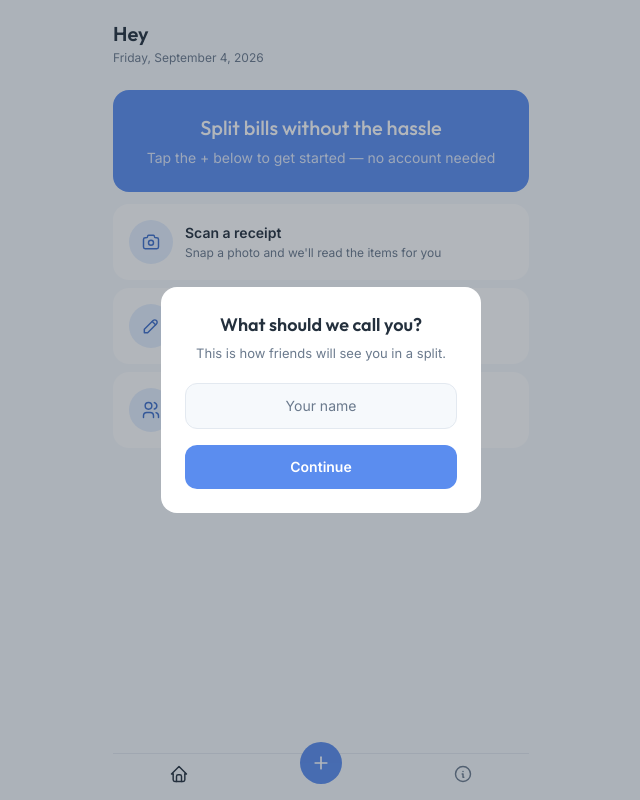
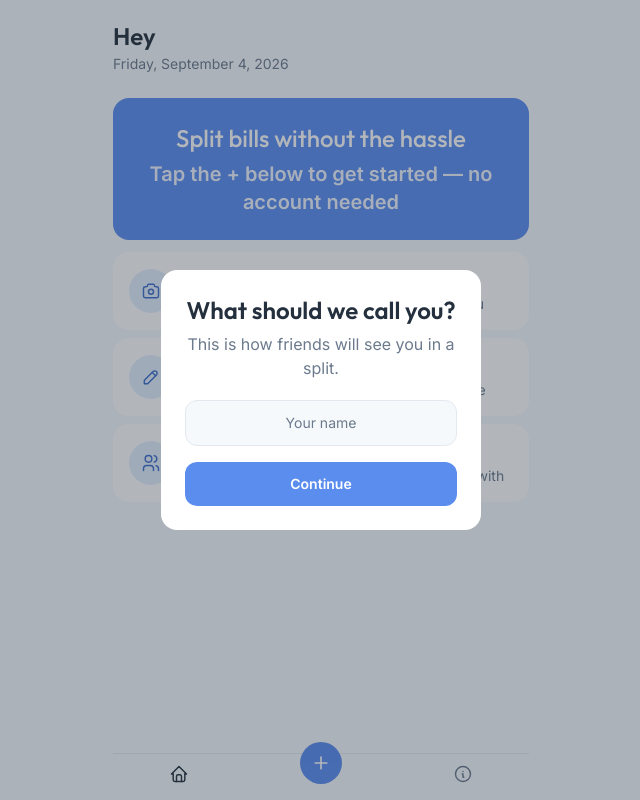
Before and after one commit to Jell13/splitter-web, a Next.js app: page / in a window 1280 px wide. Shown: the whole page, without its empty margins (319-959 px from the left). Built offline with nearby package versions, Linux system fonts and the light colour scheme; no server answers.

Commit message:
made all text bigger

```diff
--- a/app/add-expenses/manual/bill-details/page.tsx
+++ b/app/add-expenses/manual/bill-details/page.tsx
@@ -84,7 +84,7 @@ export default function BillDetailsPage() {
   return (
     <div className="flex min-h-screen flex-col bg-background">
       <div className="px-5 pt-2">
-        <h1 className="text-[18px]">Bill details</h1>
+        <h1 className="text-2xl">Bill details</h1>
         <p className="mt-1 text-[13px] text-muted-foreground">Step 1 of 4</p>
       </div>
 
--- a/app/add-expenses/manual/guest-count/page.tsx
+++ b/app/add-expenses/manual/guest-count/page.tsx
@@ -34,12 +34,12 @@ export default function GuestCountPage() {
   return (
     <div className="flex min-h-screen flex-col bg-background">
       <div className="px-5 pt-2">
-        <h1 className="text-[18px]">Split evenly</h1>
+        <h1 className="text-2xl">Split evenly</h1>
         <p className="mt-1 text-[13px] text-muted-foreground">Step 2 of 4</p>
       </div>
 
       <div className="flex flex-1 flex-col items-center justify-center px-5">
-        <p className="text-sm text-muted-foreground">
+        <p className="text-xl font-semibold text-foreground">
           How many people are splitting the bill?
         </p>
 
--- a/app/add-expenses/manual/review/page.tsx
+++ b/app/add-expenses/manual/review/page.tsx
@@ -30,7 +30,7 @@ export default function ManualReview() {
   return (
     <div className="flex min-h-screen flex-col bg-background">
       <div className="px-5 pt-2">
-        <h1 className="text-[18px]">Review bill</h1>
+        <h1 className="text-2xl">Review bill</h1>
         <p className="mt-1 text-[13px] text-muted-foreground">
           Step 3 of 4
         </p>
--- a/app/add-expenses/manual/summary/page.tsx
+++ b/app/add-expenses/manual/summary/page.tsx
@@ -26,7 +26,7 @@ export default function ManualSummary() {
   return (
     <div className="flex min-h-screen flex-col bg-background">
       <div className="px-5 pt-2">
-        <h1 className="text-[18px]">Summary</h1>
+        <h1 className="text-2xl">Summary</h1>
         <p className="mt-1 text-[13px] text-muted-foreground">Step 4 of 4</p>
       </div>
 
@@ -34,7 +34,7 @@ export default function ManualSummary() {
         <span className="flex h-14 w-14 items-center justify-center rounded-full bg-success-soft text-success-foreground">
           <IconCheck size={26} stroke={2} />
         </span>
-        <p className="mt-4 text-[17px] font-semibold text-muted-foreground">
+        <p className="mt-4 text-2xl font-semibold text-foreground">
           Split complete
         </p>
         {description && (
--- a/app/add-expenses/photo/confirm/page.tsx
+++ b/app/add-expenses/photo/confirm/page.tsx
@@ -156,7 +156,7 @@ function PhotoConfirmPageInner() {
       />
 
       <div className="px-5 pt-2">
-        <h1 className="text-xl">{isCameraMode ? "Scan" : "Photo"}</h1>
+        <h1 className="text-2xl">{isCameraMode ? "Scan" : "Photo"}</h1>
       </div>
 
       <div className="min-h-0 flex-1 overflow-y-auto px-5 pt-6">
@@ -176,7 +176,7 @@ function PhotoConfirmPageInner() {
             ) : (
               <IconPhoto size={32} stroke={1.5} />
             )}
-            <span className="text-sm">
+            <span className="text-xl font-semibold">
               {isCameraMode ? "Tap to take a photo" : "Tap to choose a photo"}
             </span>
           </button>
--- a/app/add-expenses/photo/final-review/page.tsx
+++ b/app/add-expenses/photo/final-review/page.tsx
@@ -55,8 +55,8 @@ export default function FinalReviewPage() {
   return (
     <div className="flex h-full flex-col bg-background">
       <div className="shrink-0 px-5 pt-2">
-        <h1 className="text-xl">Final review</h1>
-        <p className="mt-1 text-sm text-muted-foreground">
+        <h1 className="text-2xl">Final review</h1>
+        <p className="mt-1 text-xl font-semibold text-foreground">
           Here's how it breaks down
         </p>
       </div>
--- a/app/add-expenses/photo/review/page.tsx
+++ b/app/add-expenses/photo/review/page.tsx
@@ -103,8 +103,8 @@ export default function PhotoReviewPage() {
   return (
     <div className="flex h-full flex-col bg-background">
       <div className="px-5 pt-2">
-        <h1 className="text-xl">Review scan</h1>
-        <p className="mt-1 text-sm text-muted-foreground">
+        <h1 className="text-2xl">Review scan</h1>
+        <p className="mt-1 text-xl font-semibold text-foreground">
           Double check we read this right
         </p>
       </div>
--- a/app/add-expenses/photo/summary/page.tsx
+++ b/app/add-expenses/photo/summary/page.tsx
@@ -86,7 +86,7 @@ export default function PhotoSummaryPage() {
         <span className="flex h-14 w-14 items-center justify-center rounded-full bg-success-soft text-success-foreground">
           <IconCheck size={26} stroke={2} />
         </span>
-        <p className="mt-4 text-lg font-semibold text-foreground">
+        <p className="mt-4 text-2xl font-semibold text-foreground">
           Split complete
         </p>
         {description && (
--- a/app/components/AddExpenseSheet.tsx
+++ b/app/components/AddExpenseSheet.tsx
@@ -52,7 +52,7 @@ export function AddExpenseSheet({
       <div className="relative w-full rounded-t-[28px] bg-card px-5 pb-8 pt-2.5">
         <div className="mx-auto mb-5 h-1 w-9 rounded-full bg-border" />
 
-        <h2 className="mb-1.5 text-[17px]">Add an expense</h2>
+        <h2 className="mb-1.5 text-2xl">Add an expense</h2>
 
         <div className="divide-y divide-border">
           {options.map((option) => (
@@ -65,10 +65,10 @@ export function AddExpenseSheet({
                 {option.icon}
               </span>
               <span className="flex-1">
-                <span className="block text-sm font-semibold text-foreground">
+                <span className="block text-base font-semibold text-foreground">
                   {option.label}
                 </span>
-                <span className="mt-0.5 block text-xs text-muted-foreground">
+                <span className="mt-0.5 block text-sm text-muted-foreground">
                   {option.description}
                 </span>
               </span>
--- a/app/components/NameEntryPrompt.tsx
+++ b/app/components/NameEntryPrompt.tsx
@@ -13,8 +13,8 @@ const NameEntryPrompt = ({ onSubmit }: NameEntryPromptProp) => {
   return (
     <div className="fixed inset-0 z-50 flex items-center justify-center bg-foreground/35 px-6">
       <div className="w-full max-w-xs rounded-card bg-card p-6 text-center">
-        <h2 className="text-[18px]">What should we call you?</h2>
-        <p className="mt-1.5 text-[13px] text-muted-foreground">
+        <h2 className="text-2xl">What should we call you?</h2>
+        <p className="mt-1.5 text-base text-muted-foreground">
           This is how friends will see you in a split.
         </p>
 
--- a/app/page.tsx
+++ b/app/page.tsx
@@ -73,16 +73,16 @@ export default function HomePage() {
       {!name && <NameEntryPrompt onSubmit={setName} />}
 
       <header>
-        <h1 className="text-xl">Hey {name ?? ""}</h1>
-        <p className="mt-0.5 text-xs text-muted-foreground">{formatted}</p>
+        <h1 className="text-2xl">Hey {name ?? ""}</h1>
+        <p className="mt-0.5 text-sm text-muted-foreground">{formatted}</p>
       </header>
 
       <div className="flex flex-1 flex-col gap-3 pt-2">
         <div className="rounded-card bg-primary px-5 py-6 text-center">
-          <p className="font-display text-xl text-primary-foreground">
+          <p className="font-display text-2xl text-primary-foreground">
             Split bills without the hassle
           </p>
-          <p className="mt-1.5 text-sm text-primary-foreground/80">
+          <p className="mt-1.5 text-xl font-semibold text-primary-foreground/90">
             Tap the + below to get started — no account needed
           </p>
         </div>
@@ -97,10 +97,10 @@ export default function HomePage() {
                 <feature.icon size={20} stroke={1.75} />
               </span>
               <div>
-                <p className="text-sm font-semibold text-foreground">
+                <p className="text-base font-semibold text-foreground">
                   {feature.title}
                 </p>
-                <p className="mt-0.5 text-xs text-muted-foreground">
+                <p className="mt-0.5 text-sm text-muted-foreground">
                   {feature.description}
                 </p>
               </div>
@@ -131,7 +131,7 @@ export default function HomePage() {
             className="w-full max-w-md rounded-t-[28px] bg-card p-6"
           >
             <div className="flex items-center justify-between">
-              <h2 className="text-lg text-foreground">About this app</h2>
+              <h2 className="text-2xl text-foreground">About this app</h2>
               <button
                 onClick={() => setAboutOpen(false)}
                 className="flex h-9 w-9 items-center justify-center rounded-full bg-accent text-accent-foreground"
@@ -139,7 +139,7 @@ export default function HomePage() {
                 <IconX size={16} stroke={2} />
               </button>
             </div>
-            <p className="mt-3 text-sm text-muted-foreground">
+            <p className="mt-3 text-base text-muted-foreground">
               This app helps you split a bill with friends — scan a receipt,
               enter one manually, or split evenly, no sign-up required.
               Everything works right away as a guest.
```
Also changed, not shown: app/add-expenses/photo/assign-items/page.tsx (+8 -2 lines), 1 other file (tests, documents, lock files or other folders).
